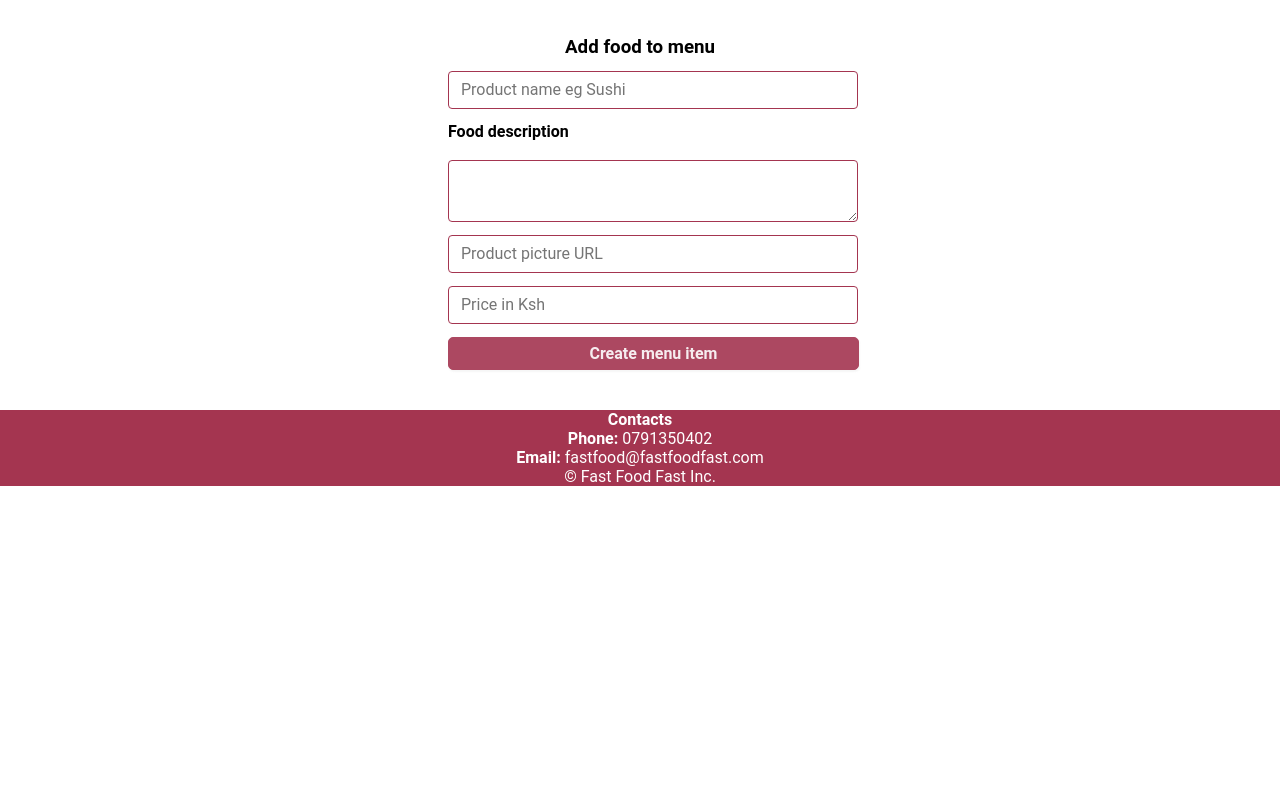
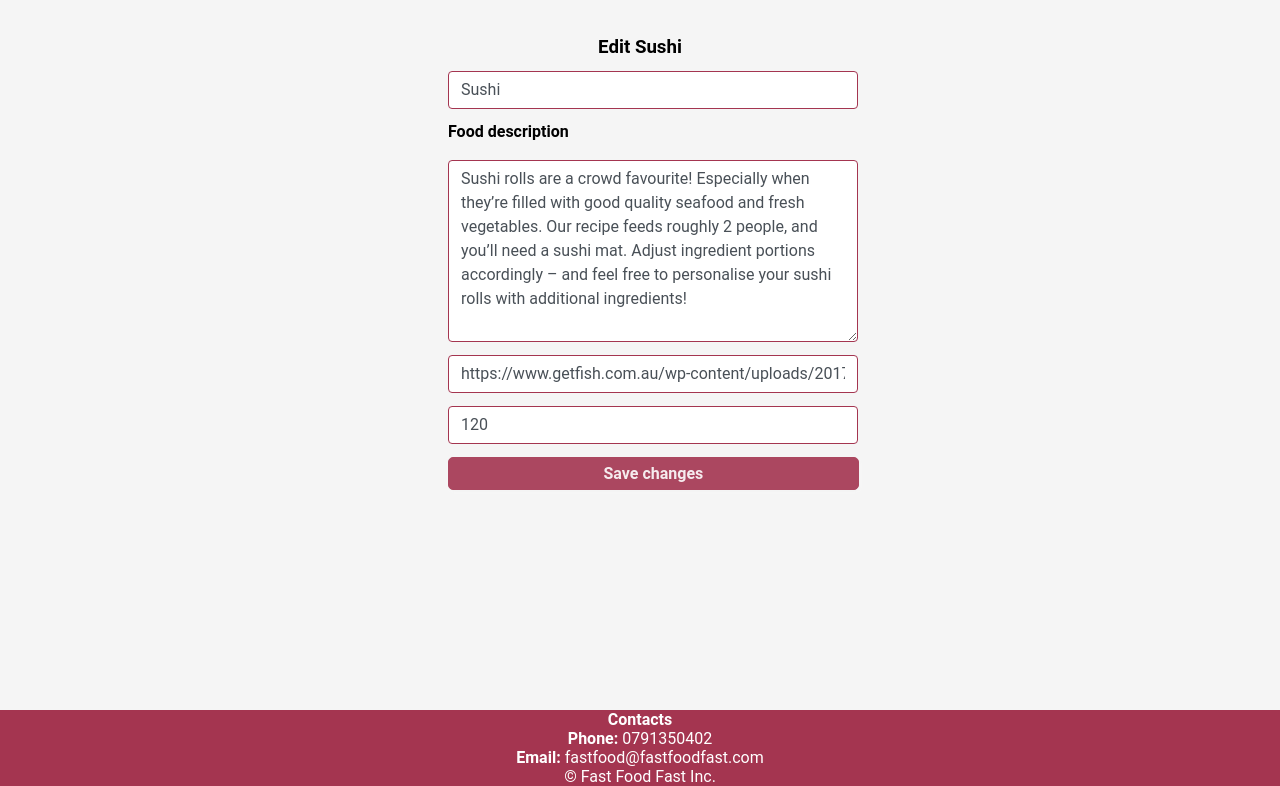
Before and after one commit to SilasKenneth/fast-food-fast-ui, a plain HTML site: page UI/edititem.html in a window 1280 px wide. Shown: the part 64-850 px from the top of the page. Before the commit the page ends 800 px from the top, so only its background shows below. Drawn offline with Linux system fonts and the light colour scheme.

Commit message:
[FIX] Fix the wrong title and headers and add values to the input fields

```diff
--- a/UI/edititem.html
+++ b/UI/edititem.html
@@ -1,11 +1,11 @@
 <!DOCTYPE html>
 <html>
 	<head>
-		<title>Add new item</title>
+		<title>Edit item</title>
 		<meta name="viewport" content="width=device-width, initial-scale=1">
 		<link href="https://fonts.googleapis.com/css?family=Pacifico&amp;subset=cyrillic,latin-ext,vietnamese" rel="stylesheet">
 		<link rel="stylesheet" type="text/css" href="css/main.css">
-		<link rel="stylesheet" type="text/css" href="css/additem.css">
+		<link rel="stylesheet" type="text/css" href="css/edititem.css">
 	</head>
 	<body>
 		<header class="theme">
@@ -21,23 +21,23 @@
 		</header>
 		<main>
 			<div class="center small-width padded">
-				<h3 class="text-center">Add food to menu</h3>
+				<h3 class="text-center">Edit Sushi</h3>
 				<p class="input-container">
-					<input type="text" name="item_name" class="input-field theme" placeholder="Product name eg Sushi">
+					<input type="text" name="item_name" class="input-field theme" placeholder="Product name eg Sushi" value="Sushi">
 				</p>
 				<p class="input-container">
 					<label><strong>Food description</strong></label>
 					<br><br>
-					<textarea class="input-field theme"></textarea>
+					<textarea class="input-field theme" rows="7">Sushi rolls are a crowd favourite! Especially when they’re filled with good quality seafood and fresh vegetables. Our recipe feeds roughly 2 people, and you’ll need a sushi mat. Adjust ingredient portions accordingly – and feel free to personalise your sushi rolls with additional ingredients!</textarea>
 				</p>
 				<p class="input-container">
-					<input type="url" name="image_link" placeholder="Product picture URL" class="input-field theme">
+					<input type="url" name="image_link" placeholder="Product picture URL" class="input-field theme" value="https://www.getfish.com.au/wp-content/uploads/2017/09/fresh-salmon-sushi-rolls.jpg">
 				</p>
 				<p class="input-container">
-					<input type="number" name="price" placeholder="Price in Ksh" class="input-field theme" min="1" max="10000">
+					<input type="number" name="price" placeholder="Price in Ksh" class="input-field theme" min="1" max="10000" value="120">
 				</p>
 				<p class="input-container">
-					<button class="btn btn-wide theme">Create menu item</button>
+					<button class="btn btn-wide theme">Save changes</button>
 				</p>
 			</div>
 		</main>
```
